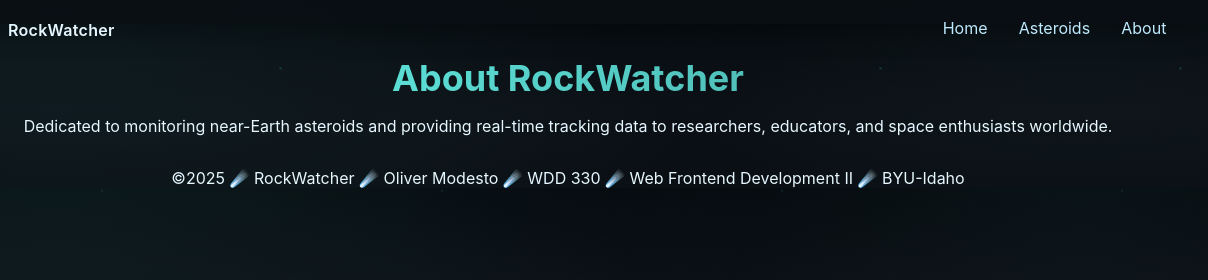
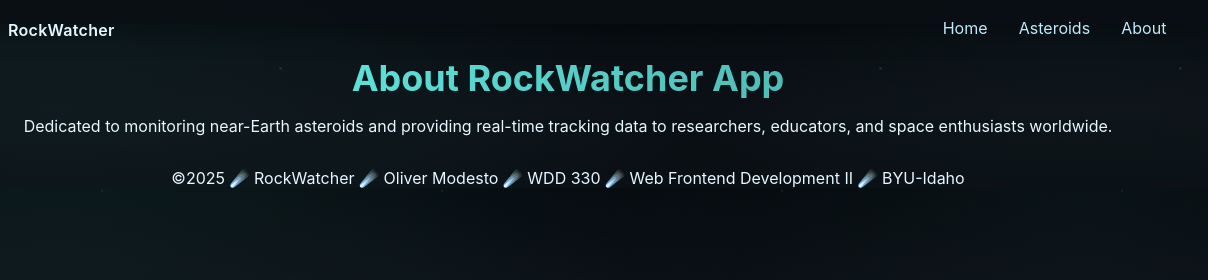
Before and after one commit to owms-droid/rockwatcher, a website built with Vite: page src/pages/about.html in a window 1280 px wide. Shown: the top 280 px of the page, 72-1280 px from the left. Built offline with nearby package versions, Linux system fonts and the light colour scheme.

Commit message:
add text test

```diff
--- a/src/pages/about.html
+++ b/src/pages/about.html
@@ -21,7 +21,7 @@
   <body>
     <header class="divider" id="main-header"></header>
     <main id="app">
-      <h1>About RockWatcher</h1>
+      <h1>About RockWatcher App</h1>
       <p>
         Dedicated to monitoring near-Earth asteroids and providing real-time
         tracking data to researchers, educators, and space enthusiasts
```
